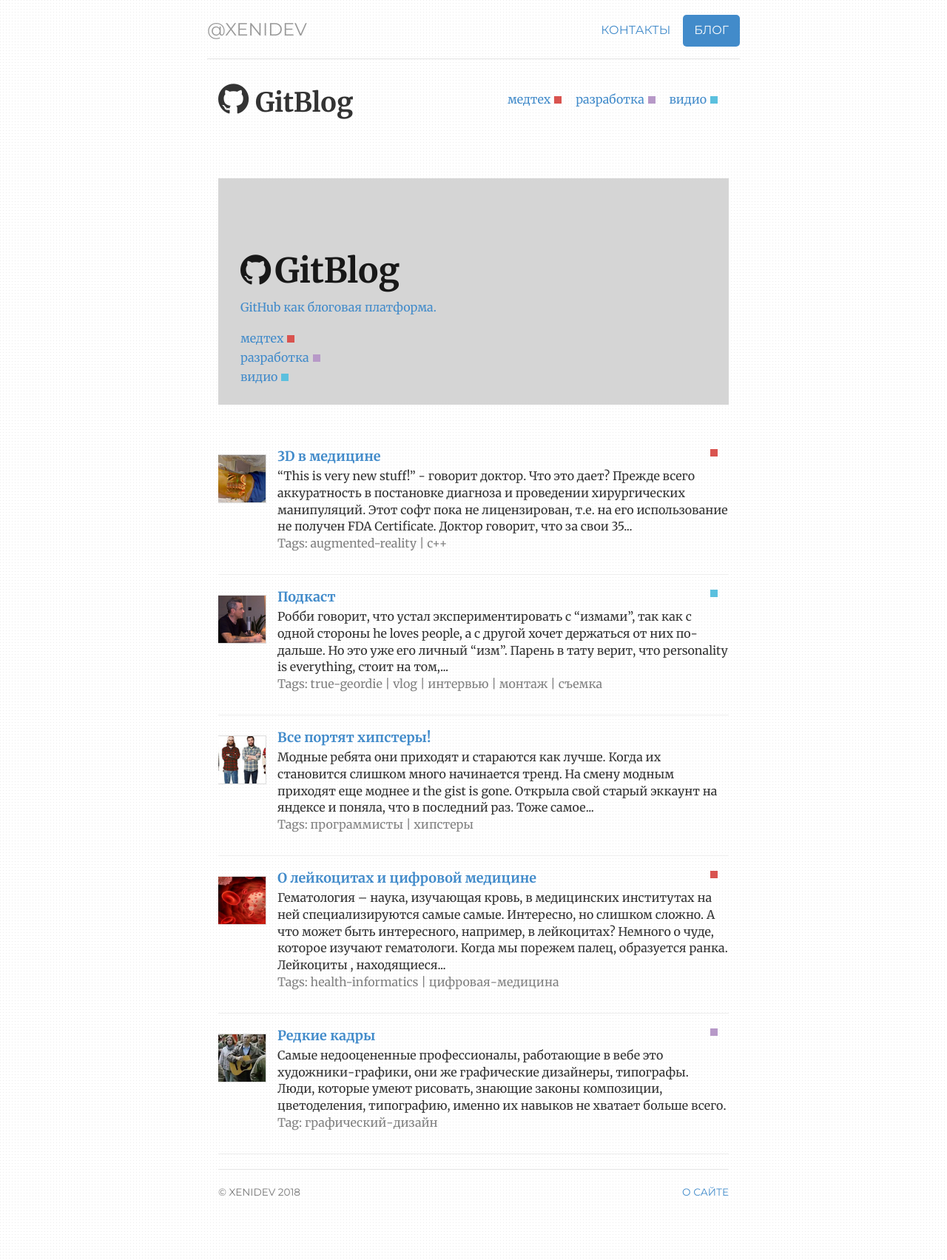
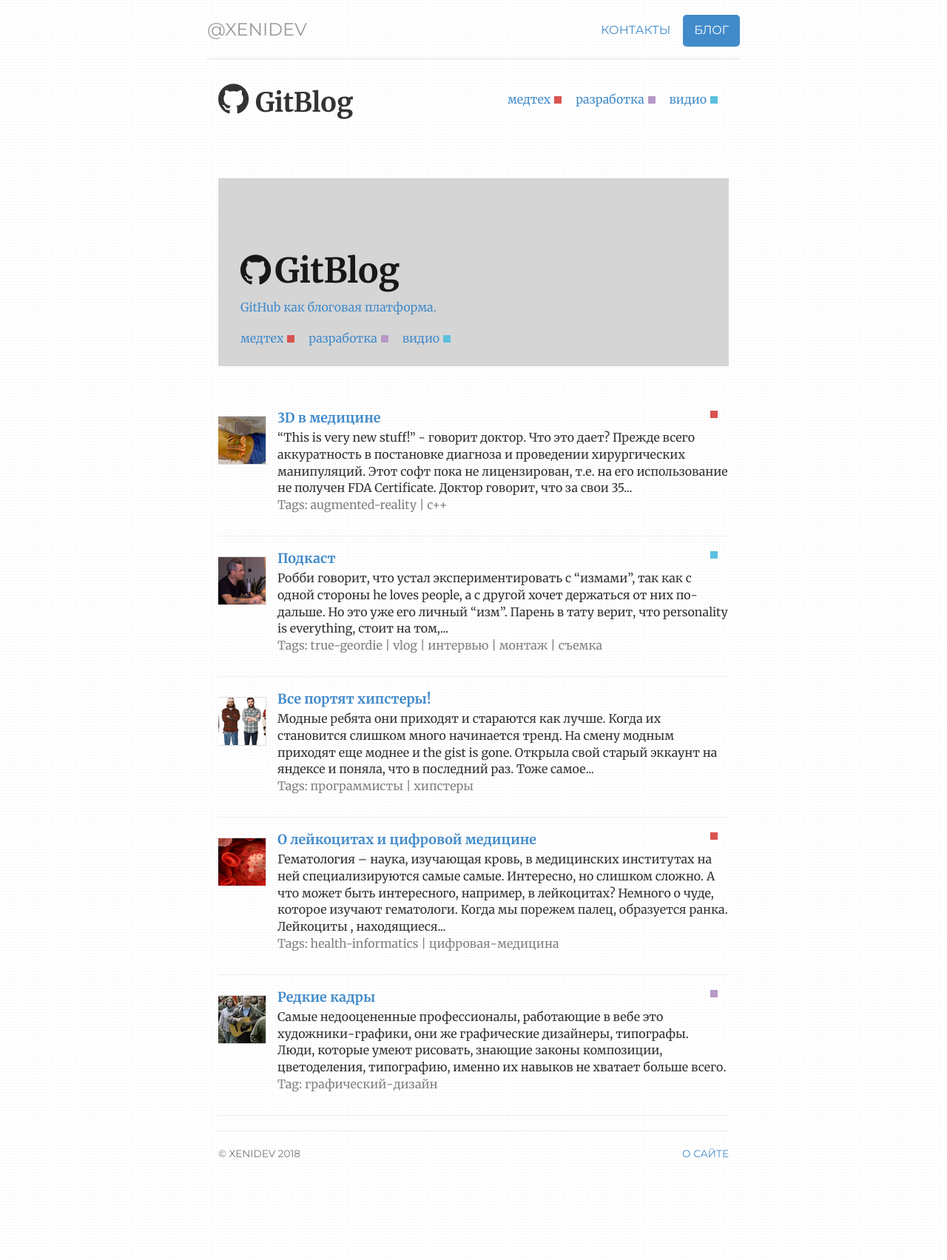
Before and after one commit to ValeraS/xenidev.github.io, a Jekyll site: the page built from notes/index.html, in a window 1280 px wide. Shown: the whole page at 74% size. Built offline with Jekyll 4.4.1, drawn with Linux system fonts in a browser that asks for light colours; after the commit the page ends 1651 px from its top, so only the background shows below that.

Commit message:
Update style.css

```diff
--- a/css/style.css
+++ b/css/style.css
@@ -322,6 +322,11 @@
     margin-top: 12px;
     padding-left: 0;
 }
+.square-categories li {
+    display: inline-block;
+    margin-left: 0;
+    white-space: nowrap;
+}
 
 /* Code */
 
```
